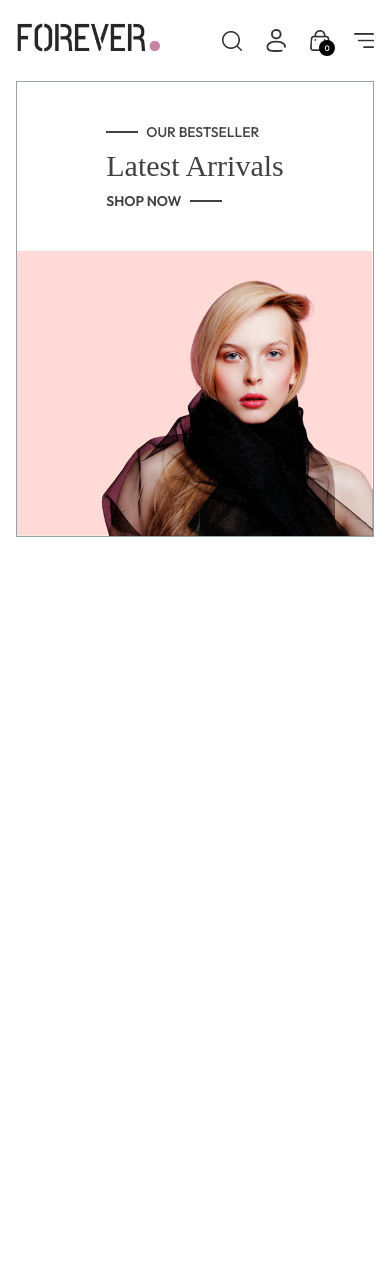
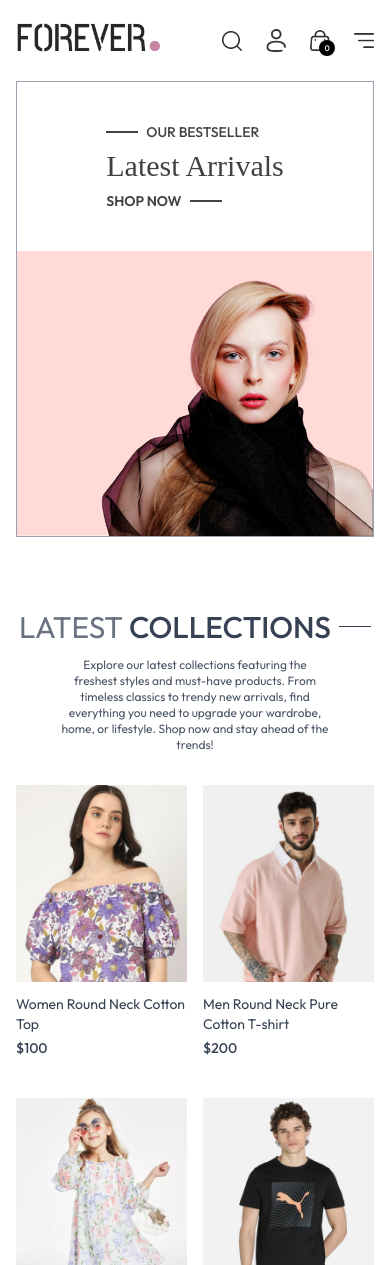
Before and after one commit to nishchayMish/React-Ecommerce, a React (Vite) app: page / in a window 390 px wide. Shown: the top 1265 px of the page. Before the commit the page ends 844 px from the top, so only its background shows below. Built offline with nearby package versions, Linux system fonts and the light colour scheme.

Commit message:
added responsive hero and latestCollection sections

```diff
--- a/src/components/LatestCollection.jsx
+++ b/src/components/LatestCollection.jsx
@@ -1,13 +1,33 @@
-import React, { useContext } from 'react'
+import React, { useContext, useEffect, useState } from 'react'
 import { ShopContext } from '../context/ShopContext'
+import Title from './Title'
+import ProductItem from './ProductItem'
 
 const LatestCollection = () => {
 
     const { products } = useContext(ShopContext)
 
+    const[latestProducts, setLatestProducts] = useState([]);
+    useEffect(()=>{
+        setLatestProducts(products.slice(0,10));
+    },[])
+
   return (
-    <div>
-
+    <div className='my-10'>
+        <div className='text-center py-8 text-3xl'>
+            <Title text1={"LATEST"} text2={"COLLECTIONS"} />
+            <p className='w-3/4 m-auto text-xs sm:text-sm md:text-base text-gray-600'>
+                Explore our latest collections featuring the freshest styles and must-have products. From timeless classics to trendy new arrivals, find everything you need to upgrade your wardrobe, home, or lifestyle. Shop now and stay ahead of the trends!
+            </p>
+        </div>
+        {/* dynamicallly ading products */}
+        <div className='grid grid-cols-2 sm:grid-cols-3 md:grid-cols-4 lg:grid-cols-5 gap-4 space-y-6'>
+            {
+                latestProducts.map((item,index) => (
+                    <ProductItem key={index} id={item._id} image={item.image} name={item.name} price={item.price} />
+                ))
+            }
+        </div>
     </div>
   )
 }
--- a/src/components/Navbar.jsx
+++ b/src/components/Navbar.jsx
@@ -6,7 +6,9 @@
   const[sidebarVisible, setSidebarVisible] = useState(false)
   return (
     <div className='flex justify-between items-center py-5 font-medium'>
-      <img src={assets.logo} className='w-36'/>
+      <Link to='/'>
+        <img src={assets.logo} className='w-36'/>
+      </Link>
       <ul className='hidden sm:flex gap-5 text-sm text-gray-700'>
         <NavLink to='/' className="flex flex-col items-center gap-1">
           <p className='uppercase'>Home</p>
@@ -60,7 +62,7 @@
               <img src={assets.dropdown_icon} className='h-4 rotate-180'/>
               <p>Back</p>
             </div>
-            <NavLink onClick={()=>setSidebarVisible(false)} to='/' className='py-2 pl-6'></NavLink>
+            <NavLink onClick={()=>setSidebarVisible(false)} to='/' className='mt-4 pl-6 border'></NavLink>
             <NavLink onClick={()=>setSidebarVisible(false)} to='/home' className='py-2 pl-6 border'>HOME</NavLink>
             <NavLink onClick={()=>setSidebarVisible(false)} to='/collection' className='py-2 pl-6'>COLLECTIONS</NavLink>
             <NavLink onClick={()=>setSidebarVisible(false)} to='/about' className='py-2 pl-6 border'>ABOUT</NavLink>
--- /dev/null
+++ b/src/components/ProductItem.jsx
@@ -0,0 +1,17 @@
+import React, { useContext } from 'react'
+import { ShopContext } from '../context/ShopContext'
+import { Link } from 'react-router-dom'
+const ProductItem = ({id, image, name, price}) => {
+    const { currency } = useContext(ShopContext)
+  return (
+    <Link to={`/product/${id}`} className='text-gray-700 cursor-pointer'>
+        <div className='overflow-hidden'>
+            <img className='hover:scale-110 transition ease-in-out' src={image[0]}/>
+        </div>
+        <p className='pt-3 pb-1 text-sm'>{name}</p>
+        <p className='text-sm font-medium'>{currency}{price}</p>
+    </Link>
+  )
+}
+
+export default ProductItem
--- /dev/null
+++ b/src/components/Title.jsx
@@ -0,0 +1,12 @@
+import React from 'react'
+
+const Title = ({text1, text2}) => {
+  return (
+    <div className='inline-flex gap-2 items-center mb-3'>
+        <p className='text-gray-500'>{text1} <span className='text-gray-700 font-medium'>{text2}</span></p>
+        <p className='w-8 sm:w-12 h-[1px] sm:h-[2px] bg-gray-700'></p>
+    </div>
+  )
+}
+
+export default Title
--- a/src/index.css
+++ b/src/index.css
@@ -15,3 +15,10 @@
     font-weight: 400;
     font-style: normal;
 }
+
+@media (max-width:640px) {
+    a.active{
+        background-color: black;
+        color: white;
+    }
+}
```
